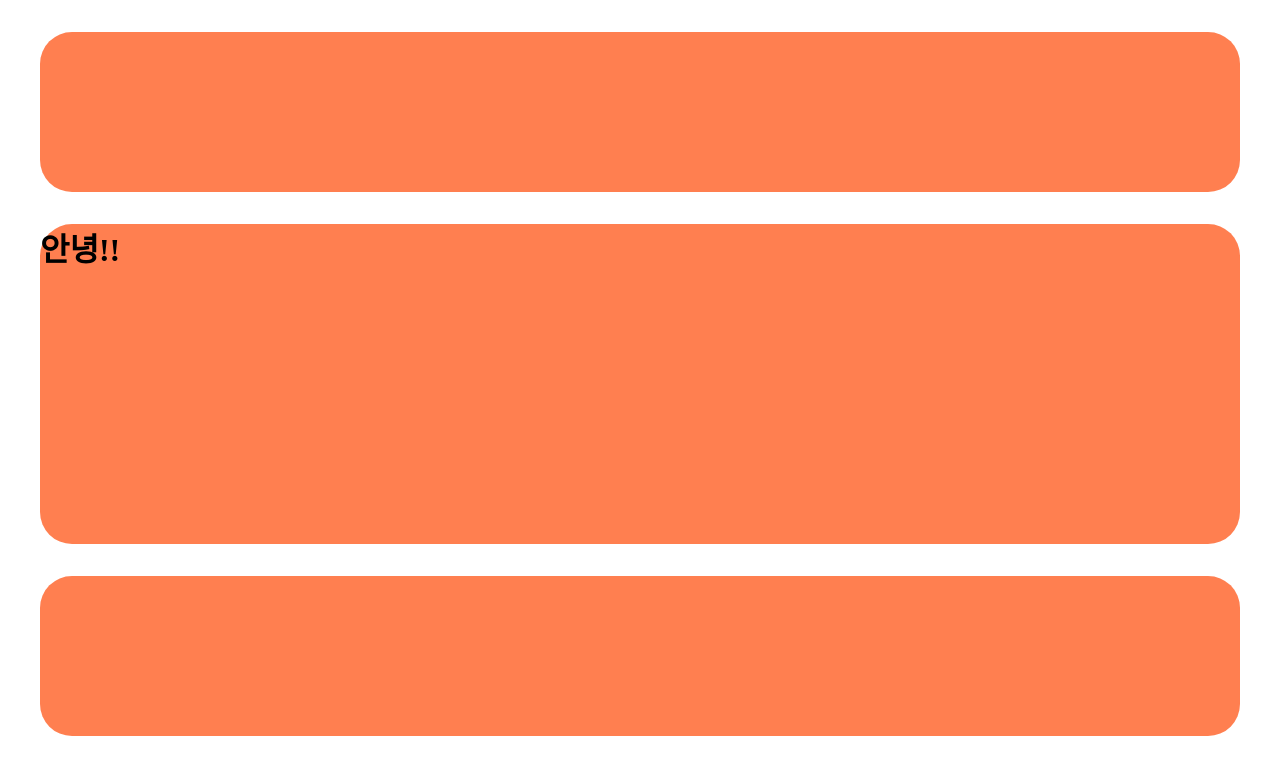
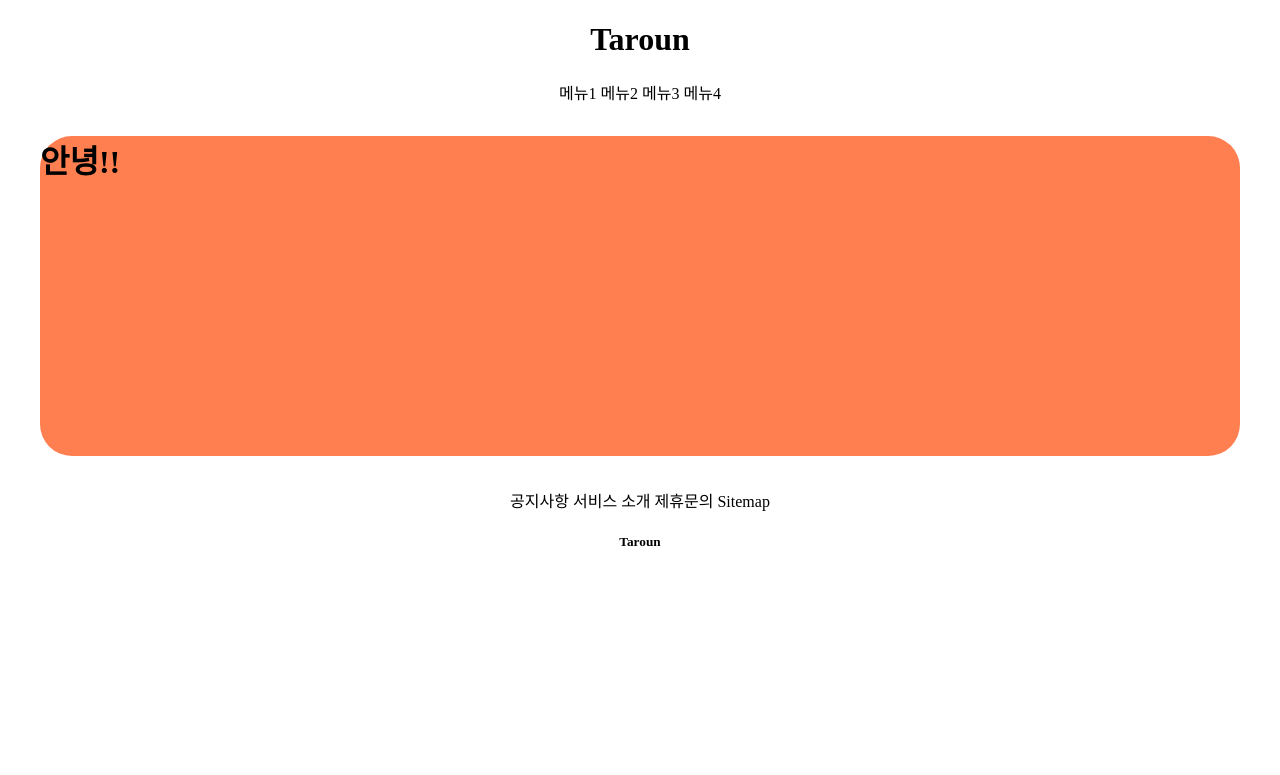
Before and after one commit to taroun/new_1ban, a Django app: page /accounts/hello_world/ in a window 1280 px wide. Shown: the top 775 px of the page. Run offline with Django 3.2, Linux system fonts and the light colour scheme; parts of the project's set-up code (start-up, migrations or seed data) failed here and were passed over.

Commit message:
7/5 new 1ban commit 2

```diff
--- a/templates/footer.html
+++ b/templates/footer.html
@@ -1,3 +1,13 @@
-<div style="height: 10rem; background-color: coral; margin: 2rem; border-radius: 2rem;">
+<div style="text-align: center">
+
+    <div>
+        <span>공지사항</span>
+        <span>서비스 소개</span>
+        <span>제휴문의</span>
+        <span>Sitemap</span>
+    </div>
+    <div>
+        <h5>Taroun</h5>
+    </div>
 
 </div>
--- a/templates/header.html
+++ b/templates/header.html
@@ -1,3 +1,13 @@
-<div style="height: 10rem; background-color: coral; margin: 2rem; border-radius: 2rem;">
+<div style="text-align: center">
+
+    <div>
+        <h1>Taroun</h1>
+    </div>
+    <div>
+        <span>메뉴1</span>
+        <span>메뉴2</span>
+        <span>메뉴3</span>
+        <span>메뉴4</span>
+    </div>
 
 </div>
```
